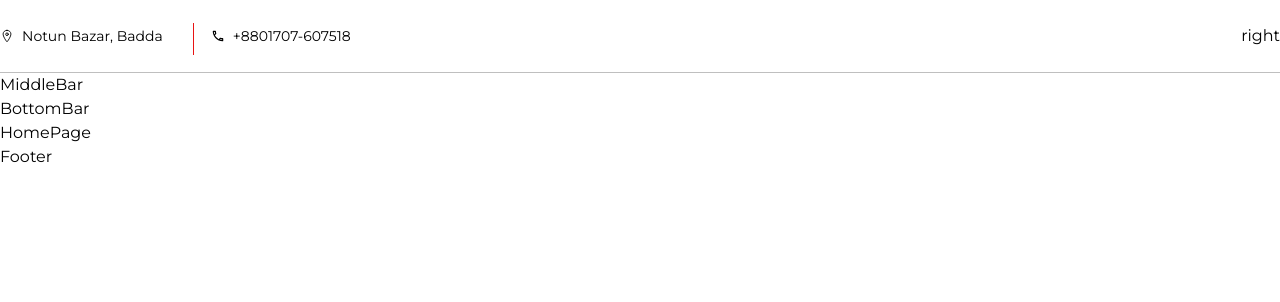
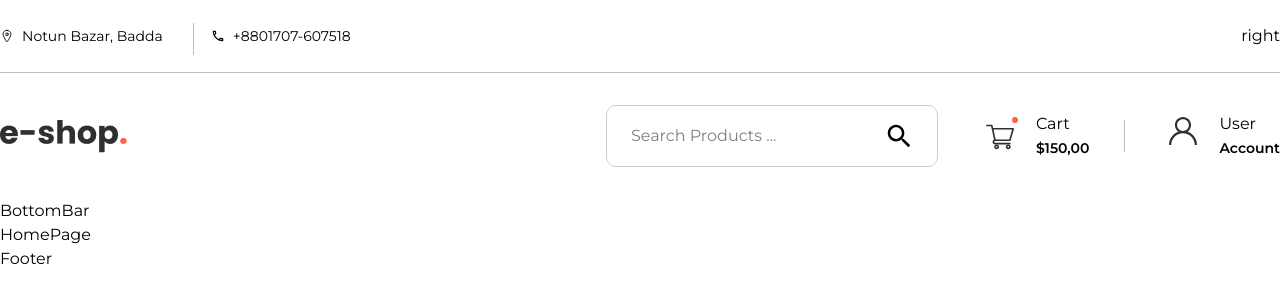
Before and after one commit to JobayerRahman106/eshopapp, a React (Vite) app: page / in a window 1280 px wide. Shown: the top 302 px of the page. Built offline with nearby package versions, Linux system fonts and the light colour scheme.

Commit message:
Middlebar button complete

```diff
--- a/src/components/commonLayouts/Container.jsx
+++ b/src/components/commonLayouts/Container.jsx
@@ -1,5 +1,6 @@
 import React from 'react'
 
+// @ts-ignore
 const Container = ({children}) => {
   return (
     <div className='max-w-[1520px]  mx-auto'>
--- a/src/header/Header.jsx
+++ b/src/header/Header.jsx
@@ -6,7 +6,6 @@
 const Header = () => {
   return (
     <>
-        {/* <TopHeader/> */}
         <TopBar/>
         <MiddleBar/>
         <BottomBar/>
--- a/src/header/MiddleBar.jsx
+++ b/src/header/MiddleBar.jsx
@@ -1,8 +1,43 @@
 import React from 'react'
+import Container from '../components/commonLayouts/Container'
+import { IoMdSearch } from "react-icons/io";
+import CartIcon from '../icons/CartIcon';
+import UserIcon from '../icons/UserIcon';
 
 const MiddleBar = () => {
   return (
-    <div>MiddleBar</div>
+    <Container>
+      <div className='flex items-center justify-between py-8'>
+        {/* logo */}
+        <div>
+          <img src="images/logo.png" alt="logo" />
+        </div>
+
+          {/* search */}
+        <div className='flex items-center'>
+          <div className='relative mr-12'>
+            <input className='w-[332px] border border-[#CCCCCC] py-[18px] px-6 rounded-[10px]'
+            type="text" placeholder='Search Products ...'/>
+            <IoMdSearch className='text-3xl absolute right-6 top-1/2 transform -translate-y-1/2'/>
+          </div>
+
+          {/* cart */}
+          <div className='relative pl-[50px] mr-20'>
+            <div className='absolute top-[5px] left-0'><CartIcon/></div>
+            <p className='text-base font-normal leading-6'>Cart</p>
+            <span className='text-sm font-semibold leading-5'>$150,00</span>
+          </div>
+
+          {/* user */}
+         <div className='relative pl-[50px] after-content-[""] after:absolute after:top-[50%] after:left-[-45px] after:w-px after:h-8 after:bg-[#BFBFBF] after:-translate-y-1/2'>
+            <div className='absolute top-[5px] left-0'><UserIcon/></div>
+            <p className='text-base font-normal leading-6'>User</p>
+            <span className='text-sm font-semibold leading-5'>Account</span>
+          </div>
+
+        </div>
+      </div>
+    </Container>
   )
 }
 
--- a/src/header/TopBar.jsx
+++ b/src/header/TopBar.jsx
@@ -10,7 +10,7 @@
     <div className='border-b border-[#BFBFBF] border-solid py-6'>
       <Container>
         <div className='flex items-center justify-between '>
-          <div className='flex items-center gap-12 font-normal text-sm relative after-content-[""] after:absolute after:top-[-15%] after:left-[55%] after:w-[1px] after:h-[32px] after:bg-[#e81313] after:-tranlate-y-1/2'>
+          <div className='flex items-center gap-12 font-normal text-sm relative after-content-[""] after:absolute after:top-[-15%] after:left-[55%] after:w-px after:h-8 after:bg-[#BFBFBF] after:-tranlate-y-1/2'>
             <Link to="https://maps.app.goo.gl/kJyxP1vAUUhX7cgq7" target="_blank" className='flex items-center gap-2'>
               <IoLocationOutline /> Notun Bazar, Badda
             </Link>
--- /dev/null
+++ b/src/icons/CartIcon.jsx
@@ -0,0 +1,14 @@
+import React from 'react'
+
+const CartIcon = () => {
+  return (
+    <svg width="32" height="34" viewBox="0 0 32 34" fill="none" xmlns="http://www.w3.org/2000/svg">
+        <path d="M9.0213 24.1018H9.02258C9.02365 24.1018 9.02471 24.1016 9.02578 24.1016H23.8984C24.2646 24.1016 24.5865 23.8587 24.6871 23.5066L27.9684 12.0222C28.0391 11.7747 27.9895 11.5085 27.8346 11.303C27.6795 11.0975 27.4371 10.9766 27.1797 10.9766H7.12945L6.54306 8.33768C6.45953 7.96234 6.12671 7.69531 5.74218 7.69531H0.820312C0.367218 7.69531 0 8.06253 0 8.51562C0 8.96872 0.367218 9.33594 0.820312 9.33594H5.08423C5.18805 9.80356 7.89038 21.9643 8.04589 22.6639C7.1741 23.0428 6.5625 23.9121 6.5625 24.9219C6.5625 26.2788 7.6665 27.3828 9.02343 27.3828H23.8984C24.3515 27.3828 24.7187 27.0156 24.7187 26.5625C24.7187 26.1094 24.3515 25.7422 23.8984 25.7422H9.02343C8.57119 25.7422 8.20312 25.3741 8.20312 24.9219C8.20312 24.4703 8.56991 24.1028 9.0213 24.1018ZM26.0921 12.6172L23.2796 22.4609H9.68139L7.49389 12.6172H26.0921Z" fill="#303030"/>
+        <path d="M8.20312 29.8437C8.20312 31.2007 9.30713 32.3047 10.6641 32.3047C12.021 32.3047 13.125 31.2007 13.125 29.8437C13.125 28.4868 12.021 27.3828 10.6641 27.3828C9.30713 27.3828 8.20312 28.4868 8.20312 29.8437ZM10.6641 29.0234C11.1163 29.0234 11.4844 29.3915 11.4844 29.8437C11.4844 30.296 11.1163 30.6641 10.6641 30.6641C10.2118 30.6641 9.84375 30.296 9.84375 29.8437C9.84375 29.3915 10.2118 29.0234 10.6641 29.0234Z" fill="#303030"/>
+        <path d="M19.7969 29.8437C19.7969 31.2007 20.9009 32.3047 22.2578 32.3047C23.6147 32.3047 24.7187 31.2007 24.7187 29.8437C24.7187 28.4868 23.6147 27.3828 22.2578 27.3828C20.9009 27.3828 19.7969 28.4868 19.7969 29.8437ZM22.2578 29.0234C22.7101 29.0234 23.0781 29.3915 23.0781 29.8437C23.0781 30.296 22.7101 30.6641 22.2578 30.6641C21.8056 30.6641 21.4375 30.296 21.4375 29.8437C21.4375 29.3915 21.8056 29.0234 22.2578 29.0234Z" fill="#303030"/>
+        <circle cx="29" cy="3" r="3" fill="#FF624C"/>
+    </svg>
+  )
+}
+
+export default CartIcon
--- /dev/null
+++ b/src/icons/UserIcon.jsx
@@ -0,0 +1,11 @@
+import React from 'react'
+
+const UserIcon = () => {
+  return (
+    <svg width="28" height="28" viewBox="0 0 28 28" fill="none" xmlns="http://www.w3.org/2000/svg">
+        <path d="M23.8995 18.1005C22.3747 16.5757 20.5597 15.4469 18.5795 14.7635C20.7004 13.3028 22.0938 10.8581 22.0938 8.09375C22.0938 3.63087 18.4629 0 14 0C9.53712 0 5.90625 3.63087 5.90625 8.09375C5.90625 10.8581 7.29963 13.3028 9.42058 14.7635C7.44034 15.4469 5.62538 16.5757 4.10052 18.1005C1.45627 20.7448 0 24.2605 0 28H2.1875C2.1875 21.4866 7.48656 16.1875 14 16.1875C20.5134 16.1875 25.8125 21.4866 25.8125 28H28C28 24.2605 26.5437 20.7448 23.8995 18.1005ZM14 14C10.7433 14 8.09375 11.3505 8.09375 8.09375C8.09375 4.837 10.7433 2.1875 14 2.1875C17.2567 2.1875 19.9062 4.837 19.9062 8.09375C19.9062 11.3505 17.2567 14 14 14Z" fill="#303030"/>
+    </svg>
+  )
+}
+
+export default UserIcon
```
Also changed, not shown: public/images/logo.png (added).
